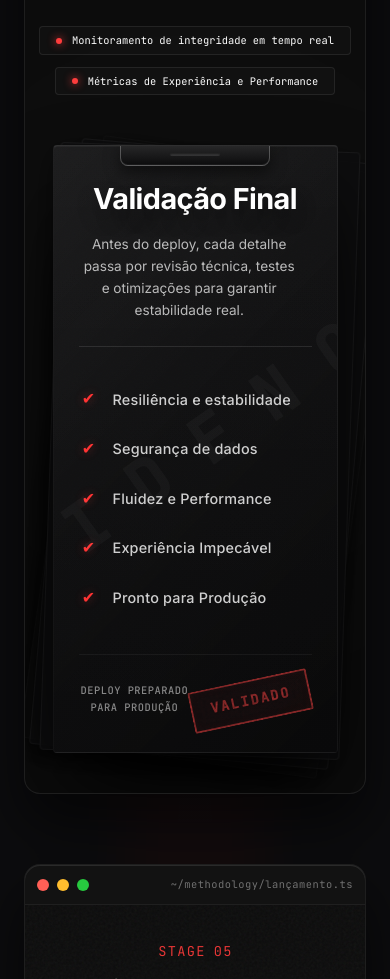
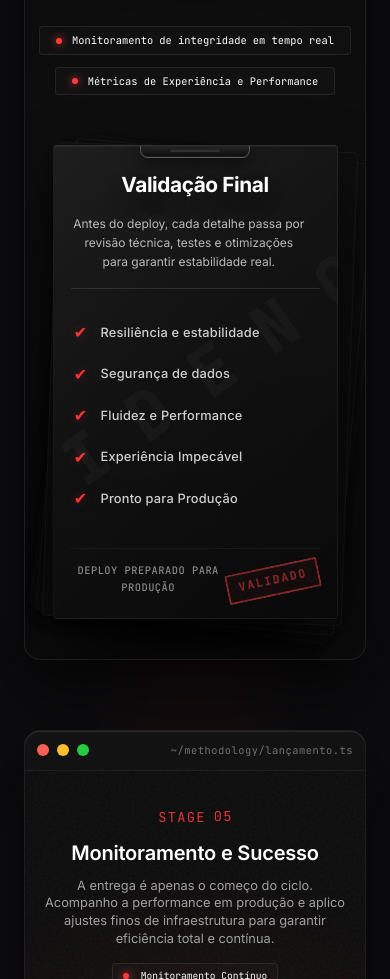
Before and after one commit to PauloHenrrq/Portfolio, a React (Vite) app: page / in a window 390 px wide. Shown: the part 5040-6019 px from the top of the page. Built offline with nearby package versions, Linux system fonts and the light colour scheme.

Commit message:
style(methodology): reduce Stage 04 report card size and spacings by 8px on mobile/tablets

```diff
--- a/src/styles/methodology-stage04.css
+++ b/src/styles/methodology-stage04.css
@@ -471,8 +471,51 @@
   }
 
   .tech-report-sheet {
-    padding: 30px 25px;
+    padding: 22px 17px; /* Reduced by 8px from 30px 25px */
     width: 95%;
-    max-width: 400px;
+    max-width: 320px; /* More compact sheet size */
+  }
+
+  .tech-report-sheet-bg-1,
+  .tech-report-sheet-bg-2,
+  .tech-report-sheet-bg-3 {
+    max-width: 320px;
+  }
+
+  .report-sheet-clip {
+    height: 14px; /* Reduced by 8px from 22px */
+    width: 110px; /* Reduced to fit smaller sheet */
+  }
+
+  .report-header-premium {
+    padding-bottom: 17px; /* Reduced by 8px from 25px */
+    margin-bottom: 27px; /* Reduced by 8px from 35px */
+  }
+
+  .report-main-title {
+    font-size: 1.3rem; /* Reduced by 8px (0.5rem = 8px) from 1.8rem */
+  }
+
+  .report-brief-desc {
+    font-size: 0.75rem; /* Proportionaially reduced font size */
+  }
+
+  .report-checklist {
+    gap: 8px; /* Reduced by 8px from 16px */
+  }
+
+  .checklist-row {
+    font-size: 0.8rem;
+    gap: 10px;
+  }
+
+  .report-footer-meta {
+    margin-top: 32px; /* Reduced by 8px from 40px */
+    padding-top: 12px; /* Reduced by 8px from 20px */
+  }
+
+  .stamp-circle.ink-variant {
+    font-size: 0.7rem;
+    padding: 4px 10px; /* Width padding reduced by 8px from 8px 18px */
   }
 }
```
